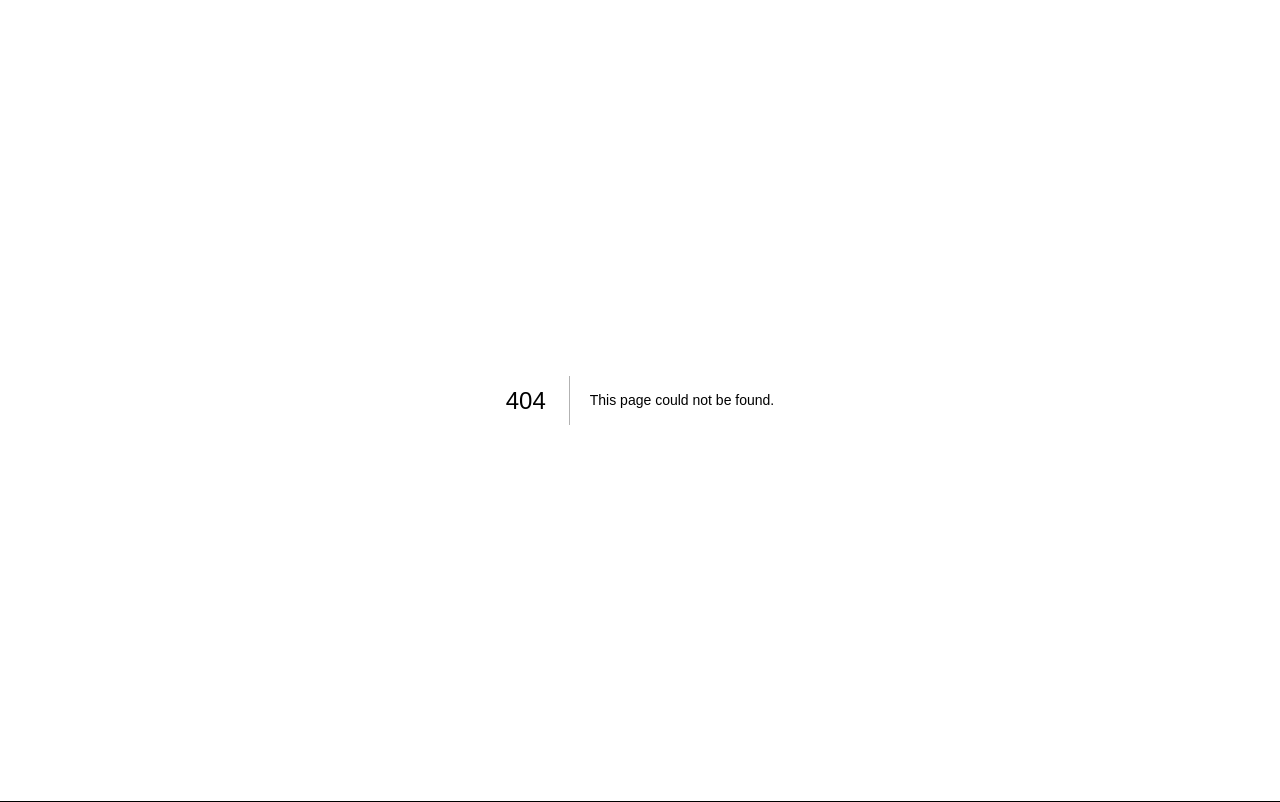
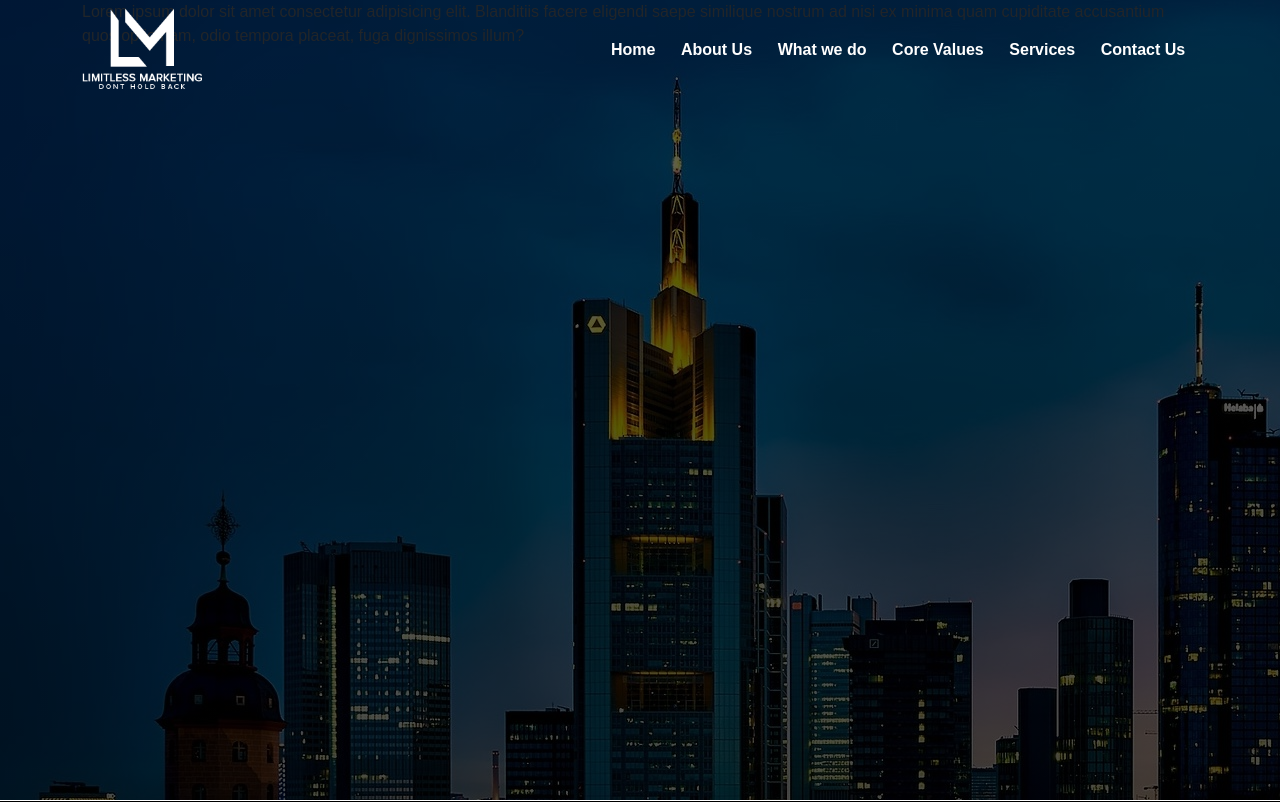
Before and after one commit to MujeebBinAzhar/limitless-marketing, a Next.js app: page /about in a window 1280 px wide. Before the commit this address had no page. Shown: the top 802 px of the page. Built offline with nearby package versions, Linux system fonts and the light colour scheme; a web font is replaced by a local one.

Commit message:
all pages setup

```diff
--- /dev/null
+++ b/src/app/about/page.jsx
@@ -0,0 +1,18 @@
+import React from "react";
+
+const page = () => {
+  return (
+    <>
+      <section className="banner">
+        <div className="container">
+          Lorem ipsum dolor sit amet consectetur adipisicing elit. Blanditiis
+          facere eligendi saepe similique nostrum ad nisi ex minima quam
+          cupiditate accusantium quos optio nam, odio tempora placeat, fuga
+          dignissimos illum?
+        </div>
+      </section>
+    </>
+  );
+};
+
+export default page;
--- a/src/app/components/Header.jsx
+++ b/src/app/components/Header.jsx
@@ -76,6 +76,7 @@ const Header = () => {
           </div>
         </>
       )}
+
       <header className={scroll ? "header header-scroll" : "header"}>
         <div className="container">
           <div className="navigation">
--- a/src/app/globals.scss
+++ b/src/app/globals.scss
@@ -519,3 +519,13 @@ header {
   display: block;
   color: $color-white;
 }
+
+.banner {
+  min-height: 100vh;
+  background-image: linear-gradient(
+      180deg,
+      rgba(0, 0, 0, 0.6),
+      rgba(0, 0, 0, 0.7)
+    ),
+    url("/assets/img/hero.jpg");
+}
```
Also changed, not shown: src/app/contact/page.jsx (added, +18 -0 lines), src/app/services/page.jsx (added, +18 -0 lines), src/app/values/page.jsx (added, +18 -0 lines), src/app/what-we-do/page.jsx (added, +18 -0 lines).
